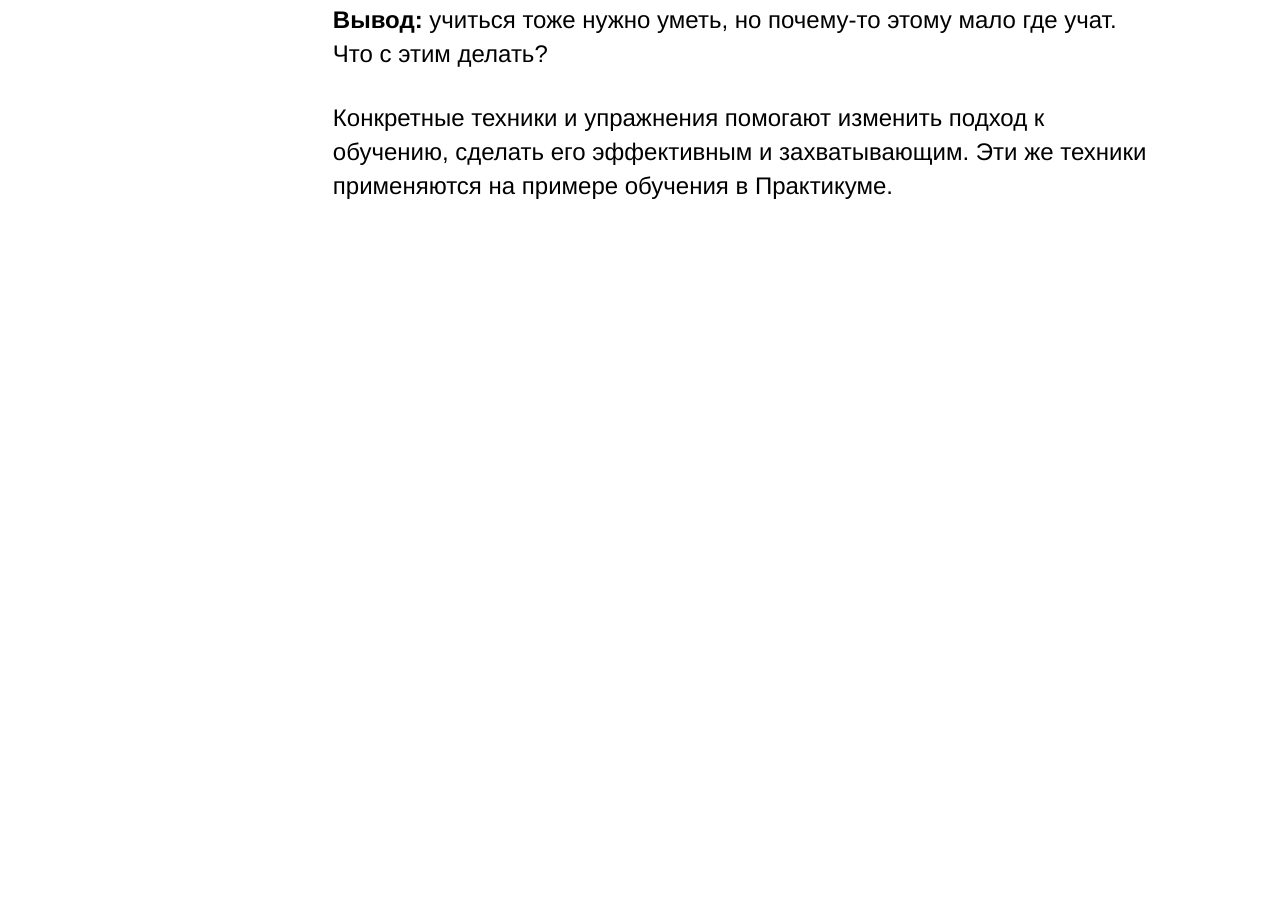
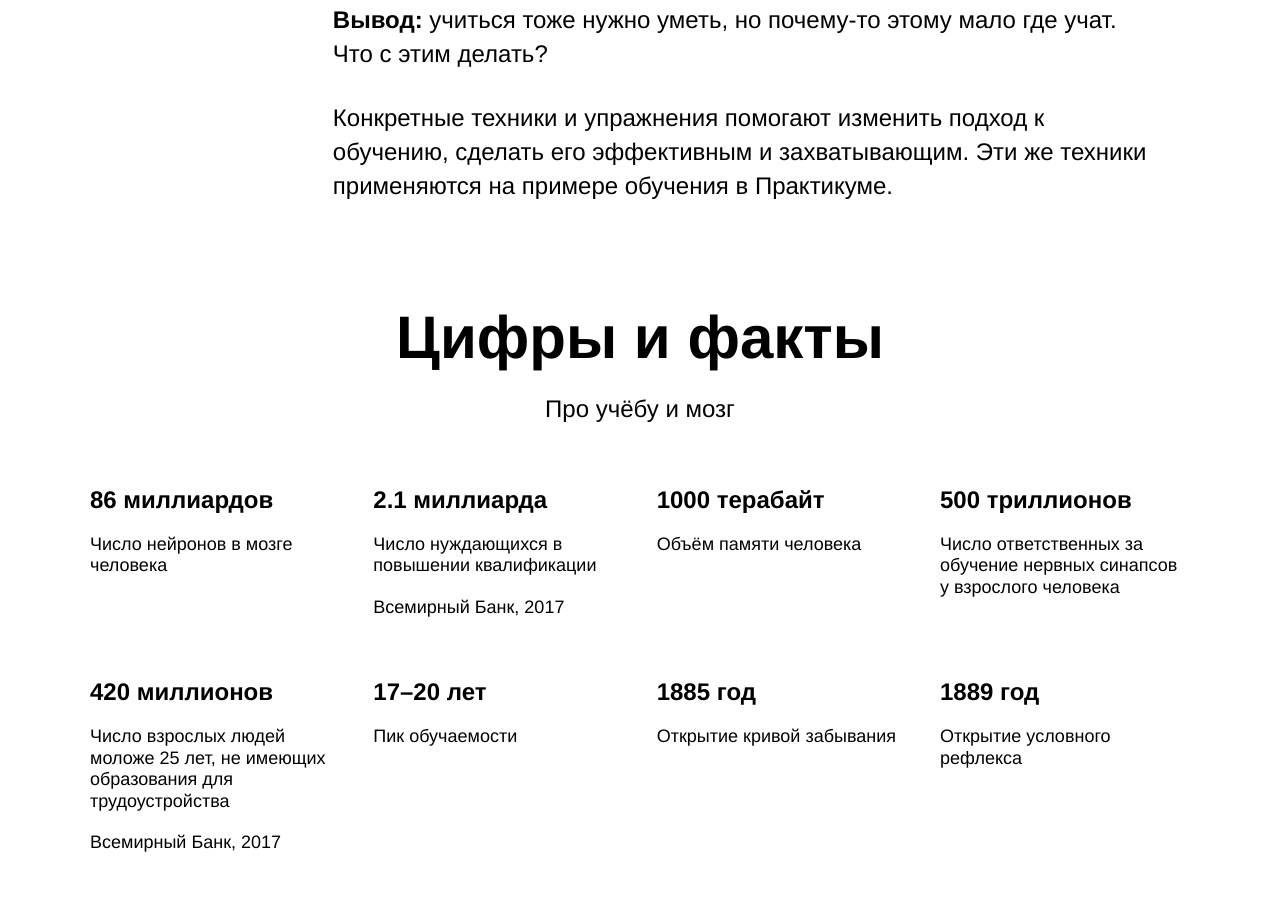
Before and after one commit to wallblizzard/how-to-learn, a plain HTML site: page index.html in a window 1280 px wide. Shown: the part 1068-1985 px from the top of the page. Before the commit the page ends 1371 px from the top, so only its background shows below. Drawn offline with Linux system fonts and the light colour scheme.

Commit message:
add digits

```diff
--- a/index.html
+++ b/index.html
@@ -48,6 +48,47 @@
       </section>
 
       <section class="digits">
+        <h2 class="digits__titel">Цифры и факты</h2>
+        <h3 class="digits__subtitle">Про учёбу и мозг</h3>
+        <div class="table">
+          <div class="table__cell">
+            <h4 class="table__heading">86 миллиардов</h4>
+            <p class="table__text">Число нейронов в мозге человека</p>
+          </div>
+          <div class="table__cell">
+            <h4 class="table__heading">2.1 миллиарда</h4>
+            <p class="table__text">Число нуждающихся в повышении квалификации
+              <span>Всемирный Банк, 2017</span>
+            </p>
+          </div>
+          <div class="table__cell">
+            <h4 class="table__heading">1000 терабайт</h4>
+            <p class="table__text">Объём памяти человека</p>
+          </div>
+          <div class="table__cell">
+            <h4 class="table__heading">500 триллионов</h4>
+            <p class="table__text">Число ответственных за обучение нервных синапсов у взрослого человека</p>
+          </div>
+          <div class="table__cell">
+            <h4 class="table__heading">420 миллионов</h4>
+            <p class="table__text">
+              Число взрослых людей моложе 25 лет, не имеющих образования для трудоустройства
+              <span>Всемирный Банк, 2017</span>
+            </p>
+          </div>
+          <div class="table__cell">
+            <h4 class="table__heading">17–20 лет</h4>
+            <p class="table__text">Пик обучаемости</p>
+          </div>
+          <div class="table__cell">
+            <h4 class="table__heading">1885 год</h4>
+            <p class="table__text">Открытие кривой забывания</p>
+          </div>
+          <div class="table__cell">
+            <h4 class="table__heading">1889 год</h4>
+            <p class="table__text">Открытие условного рефлекса</p>
+          </div>
+        </div>
       </section>
 
       <section class="feinman">
--- a/styles/style.css
+++ b/styles/style.css
@@ -136,3 +136,62 @@
   margin-right: 0;
   margin-top: 80px;
 }
+
+/* digits */
+
+.digits {
+  margin: 100px 0;
+}
+
+.digits__titel {
+  font-size: 60px;
+  line-height: 69px;
+  font-weight: bold;
+  text-align: center;
+  margin: 0 0 20px 0;
+}
+
+.digits__subtitle {
+  font-size: 24px;
+  line-height: 34px;
+  font-weight: normal;
+  text-align: center;
+  margin: 0 0 60px 0;
+}
+
+.table {
+  width: 1100px;
+  display: flex;
+  justify-content: space-between;
+  flex-wrap: wrap;
+  margin: 0 auto;
+}
+
+.table__cell {
+  width: 250px;
+}
+
+.table__heading {
+  font-size: 24px;
+  line-height: 1.15;
+  font-weight: bold;
+  margin: 0 0 20px 0;
+}
+
+.table__text {
+  font-size: 18px;
+  line-height: 1.2;
+  font-weight: normal;
+  margin: 0;
+}
+.table__text:nth-child(-n+4) {
+  margin-bottom: 60px;
+}
+
+.table__text span {
+  display: inline-block;
+  margin-top: 20px;
+}
+
+
+/* end digits */
```
